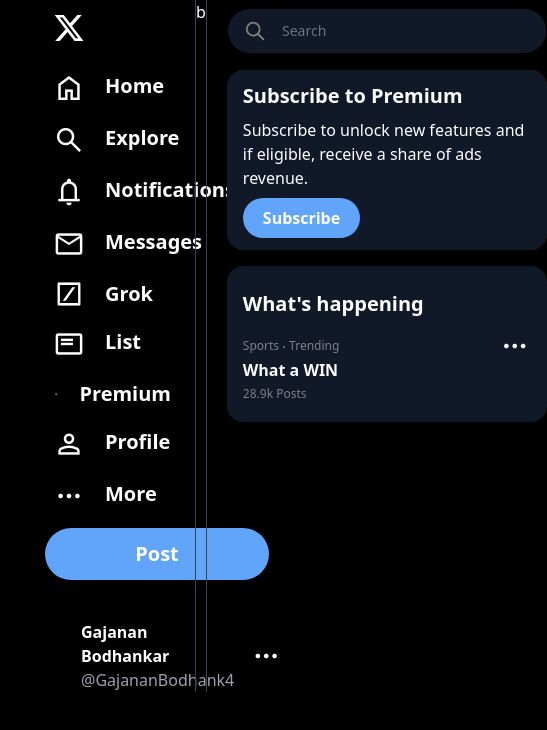
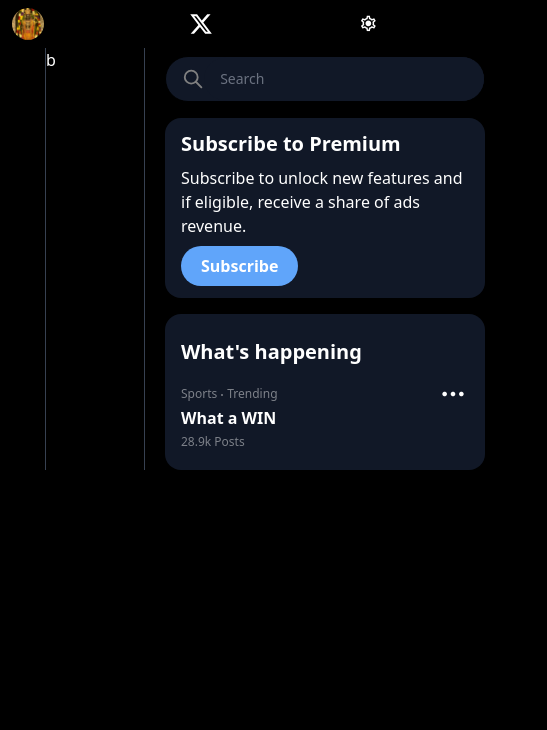
Before and after one commit to GajananBodhankar/TailwindCSS, a website: page index.html in a window 390 px wide. Shown: the whole page, 547 px wide, since content can reach past the window. Drawn offline with nearby package versions, Linux system fonts and the light colour scheme.

```diff
--- a/index.html
+++ b/index.html
@@ -16,8 +16,27 @@
     </style>
   </head>
   <body class="bg-black text-white">
+    <nav class="px-3 py-2 flex justify-between lg:hidden">
+      <div class="rounded-full overflow-hidden h-8 w-8 self-center">
+        <img src="./Assets/shree-ram-ayodhya-photo-hd1.jpeg" alt="" />
+      </div>
+      <div class="invert self-center">
+        <svg
+          viewBox="0 0 24 24"
+          aria-hidden="true"
+          class="r-4qtqp9 r-yyyyoo r-dnmrzs r-bnwqim r-1plcrui r-lrvibr r-lrsllp r-18jsvk2 r-16y2uox r-8kz0gk w-6"
+        >
+          <g>
+            <path
+              d="M18.244 2.25h3.308l-7.227 8.26 8.502 11.24H16.17l-5.214-6.817L4.99 21.75H1.68l7.73-8.835L1.254 2.25H8.08l4.713 6.231zm-1.161 17.52h1.833L7.084 4.126H5.117z"
+            ></path>
+          </g>
+        </svg>
+      </div>
+      <span class="material-symbols-outlined self-center  " style="font-size: 1.2rem !important;"> settings </span>
+    </nav>
     <div class="flex container m-auto">
-      <div class="first w-3/6 h-full">
+      <div class="first w-3/6 h-full hidden lg:block">
         <div class="logo invert mb-5">
           <svg
             viewBox="0 0 24 24"
```
Also changed, not shown: src/output.css.
